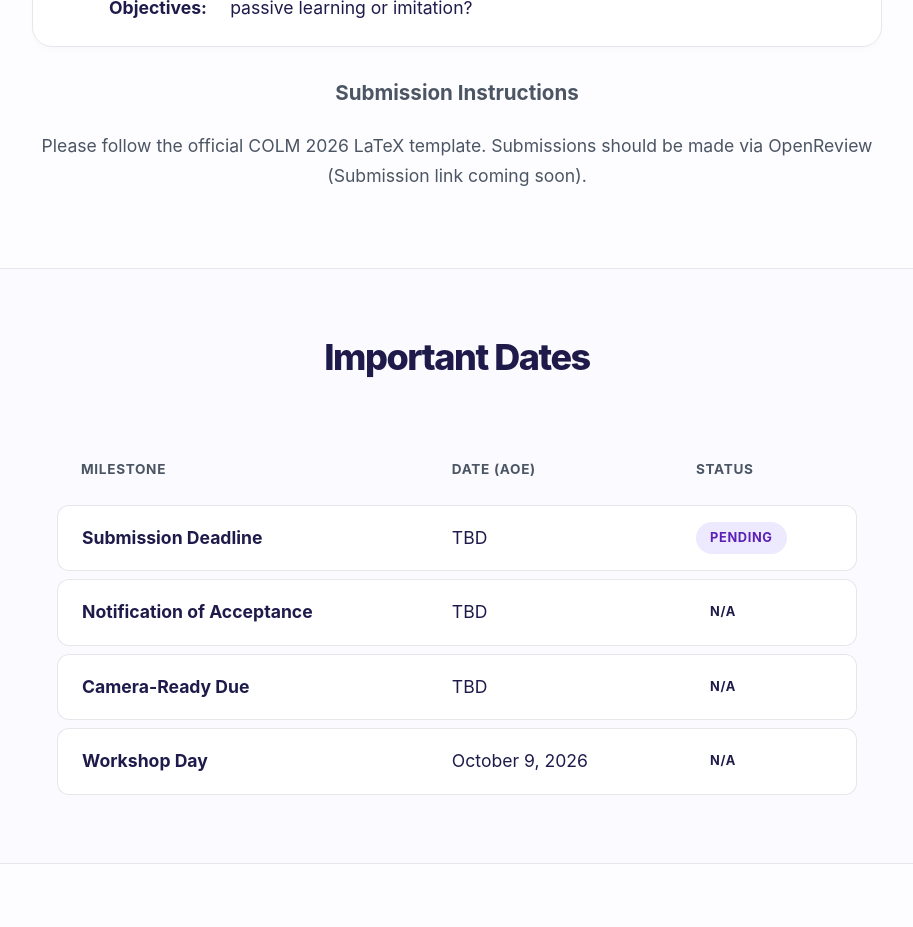
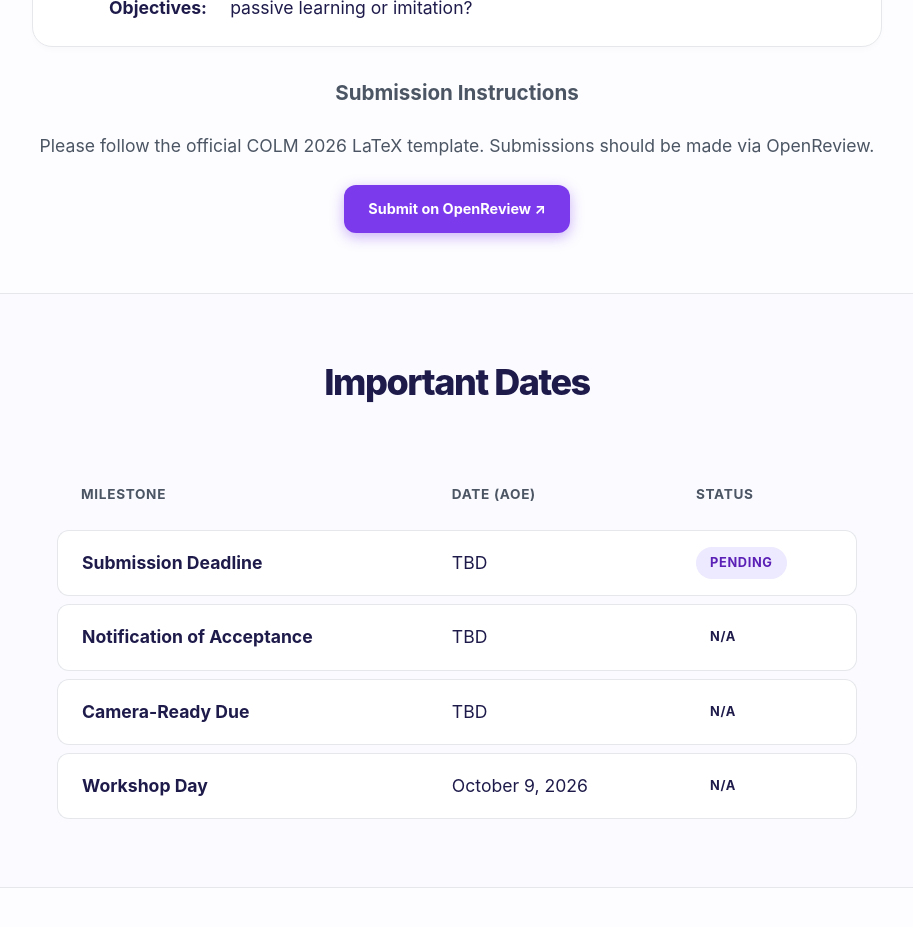
Before and after one commit to learning-situated-interaction/learning-situated-interaction.github.io, a React (Vite) app: page / in a window 1280 px wide. Shown: the part 1760-2687 px from the top of the page, without its empty margins (183-1096 px from the left). Built offline with nearby package versions, Linux system fonts and the light colour scheme.

Commit message:
Update main.jsx

```diff
--- a/src/main.jsx
+++ b/src/main.jsx
@@ -84,7 +84,10 @@ function App() {
 
             <div className="submission-info abstract" style={{ textAlign: 'center', marginTop: '28px' }}>
               <h3>Submission Instructions</h3>
-              <p>Please follow the official COLM 2026 LaTeX template. Submissions should be made via OpenReview (Submission link coming soon). </p>
+              <p>Please follow the official COLM 2026 LaTeX template. Submissions should be made via OpenReview. </p>
+              <div className="hero-actions" style={{ marginTop: '24px' }}>
+                <a href="https://openreview.net/group?id=colmweb.org/COLM/2026/Workshop/LSEI" className="btn btn-primary" target="_blank" rel="noopener noreferrer">Submit on OpenReview ↗</a>
+              </div>
             </div>
 
           </div>
```
